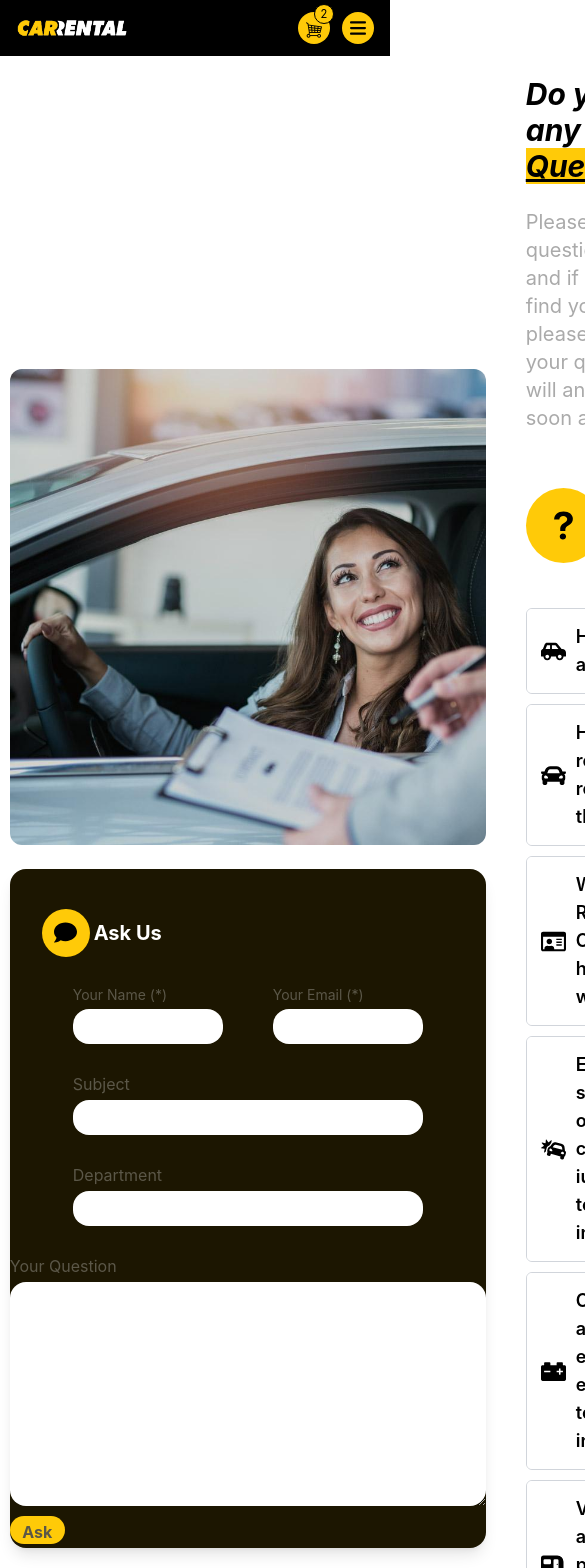
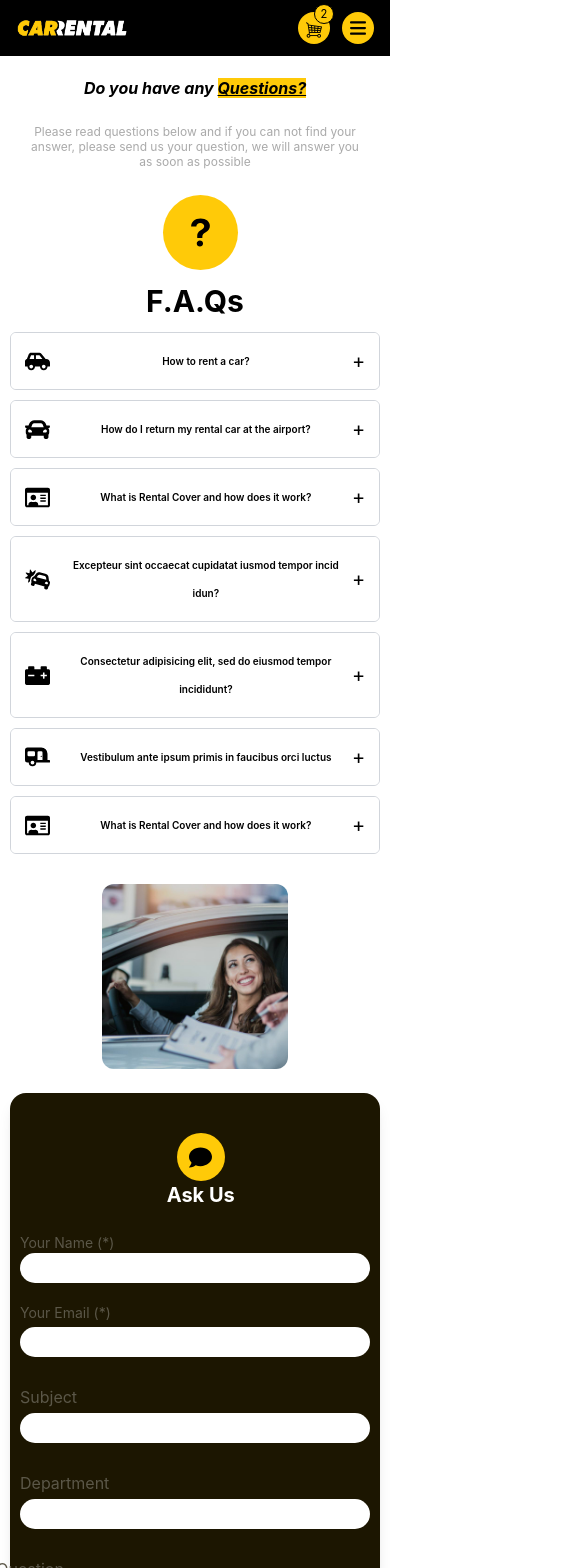
Before and after one commit to itunumide/car-rental, a React (Vite) app: page /faq in a window 390 px wide. Shown: the top 1568 px of the page, 585 px wide, since content can reach past the window. Built offline with nearby package versions, Linux system fonts and the light colour scheme.

Commit message:
Mobile responsiveness for faq page

```diff
--- a/src/pages/FAQ.jsx
+++ b/src/pages/FAQ.jsx
@@ -3,24 +3,22 @@ import Accordion from '../reusables/Accordion'
 import post from '../assets/post5.jpg'
 import { IoIosHelpCircle, IoIosHelp } from "react-icons/io";
 import { FaComment, FaCarSide, FaCar, FaCarCrash, FaCaravan, FaRegIdCard, FaCarBattery } from "react-icons/fa";
-import PagesHero from '../reusables/PagesHero';
 
 const FAQs = () => {
   return (
     <div>
-      {/* <PagesHero /> */}
       <div className="container-div w-[100%] flex justify-center items-center my-5">
-        <div className="wrapper w-[95%] flex justify-between items-center">
-          <div className="w-[2500px] LHS">
+        <div className="wrapper w-[95%] flex justify-between items-center 500px:flex 500px:flex-col-reverse">
+          <div className="LHS w-[2500px] 500px:w-full ">
 
-            <div className="top-left mb-6">
+            <div className="top-left mb-6 500px:w-[50%] 500px:m-auto">
               <img src={post} alt="" className='rounded-xl'/>
             </div>
 
             <div className="bottom-left bg-formBg rounded-2xl mt-6 shadow-lg">
 
               <div className="ask-us-div w-[350px] flex ">
-                <div className="ask-us w-[120px] flex justify-between items-center ml-8 mt-10 mb-6">
+                <div className="ask-us w-[120px] flex justify-between items-center ml-8 mt-10 mb-6 500px:flex 500px:justify-center 500px:items-center 500px:w-full 500px:flex-col">
                   <div className="comment-icon-hold bg-customYellow w-12 h-12 rounded-full flex   justify-center items-center">
                     <FaComment color='#000' size='23px' />
                   </div>
@@ -31,28 +29,28 @@ const FAQs = () => {
               </div>
 
               <form action="" autoComplete='on' className='flex flex-col justify-center items-center text-customAccordionColor'>
-                <div className="name-email flex w-[350px] justify-between">
-                  <div className="name text-sm leading-loose">
+                <div className="name-email flex w-[350px] justify-between 500px:flex 500px:flex-col 500px:leading-4">
+                  <div className="name text-sm">
                     <label className=''> Your Name (*)</label> <br />
-                    <input type="text"  className='w-[150px] h-[35px] rounded-2xl'/>
+                    <input type="text"  className='w-[150px] h-[35px] rounded-2xl 500px:w-[350px] 500px:h-[30px]'/>
                   </div>
 
-                  <div className="email text-sm leading-loose">
+                  <div className="email text-sm leading-loose 500px:mt-4">
                     <label> Your Email (*)</label> <br />
-                    <input type="text" className='w-[150px] h-[35px] rounded-2xl'/>
+                    <input type="text" className='w-[150px] h-[35px] rounded-2xl 500px:w-[350px] 500px:h-[30px]'/>
                   </div>
                 </div>
                 <br />
 
                 <div className="subject flex flex-col leading-loose">
                   <label> Subject</label>
-                  <input type="text" className='w-[350px] h-[35px] rounded-2xl' />
+                  <input type="text" className='w-[350px] h-[35px] rounded-2xl 500px:w-[350px] 500px:h-[30px]' />
                 </div>
                 <br />
 
                   <div className="department flex flex-col leading-loose">
                     <label>Department</label>
-                    <input type="text" className='w-[350px] h-[35px] rounded-2xl'/>
+                    <input type="text" className='w-[350px] h-[35px] rounded-2xl 500px:w-[350px] 500px:h-[30px]'/>
                   </div>
                   <br />
 
@@ -65,19 +63,19 @@ const FAQs = () => {
             </div>
           </div>
 
-          <div className="RHS width-[60%] ml-10">
+          <div className="RHS width-[60%] ml-10 500px:ml-0 500px:w-full 500px:text-center 500px:mb-5">
 
             <div className="top-right mb-10">
-              <h1 className='text-black italic text-3xl font-bold mb-6'>Do you have any <span className='bg-customYellow underline'>Questions?</span></h1>
-              <p className='text-customP mb-4 text-xl'>Please read questions below and if you can not find your answer, please send us your question, we will answer you as soon as possible</p>
+              <h1 className='text-black italic text-3xl font-bold mb-6 500px:text-base'>Do you have any <span className='bg-customYellow underline'>Questions?</span></h1>
+              <p className='text-customP mb-4 text-xl 500px:m-[18px] 500px:text-[12px] leading-tight'>Please read questions below and if you can not find your answer, please send us your question, we will answer you as soon as possible</p>
             </div>
 
             <div className="bottom-right">
-              <div className="faq text-black w-44 h-24 flex justify-between items-center mb-10">
-                <div className="help-icon-hold w-16 h-16 ">
+              <div className="faq text-black w-44 h-24 flex justify-between items-center mb-10 500px:mb-[27px] 500px:w-full 500px:text-[10px] 500px:flex 500px:flex-col 500px:justify-center 500px:items-center 500px:leading-none">
+                <div className="help-icon-hold w-16 h-16">
                   <IoIosHelp size='75px' color='#000' className='bg-customYellow rounded-full' />
                 </div>
-                <h1 className='text-3xl font-bold'>F.A.Qs</h1>
+                <h1 className='text-3xl font-bold 500px:mt-6'>F.A.Qs</h1>
               </div>
 
               <div className="accordion-hold">
--- a/src/reusables/Accordion.jsx
+++ b/src/reusables/Accordion.jsx
@@ -17,7 +17,7 @@ const Accordion = ({ title, content, icon }) => {
                 onClick={toggleAccordion}
             >
                 <div className="icon-hold mr-2.5">{icon}</div>
-                <h2 className='text-lg font-semibold flex-1'>{title}</h2>
+                <h2 className='text-lg font-semibold flex-1 500px:text-[10px]'>{title}</h2>
                 <span className="text-xl">{isOpen ? '-' : '+'}</span>
             </div>
 
--- a/tailwind.config.js
+++ b/tailwind.config.js
@@ -13,6 +13,10 @@ export default {
         customGray: '#1e1e1e',
         formBg: '#1C1601',
       },
+
+      screens: {
+        '500px': {'max': '500px'},
+      }
     },
   },
   plugins: [],
```
